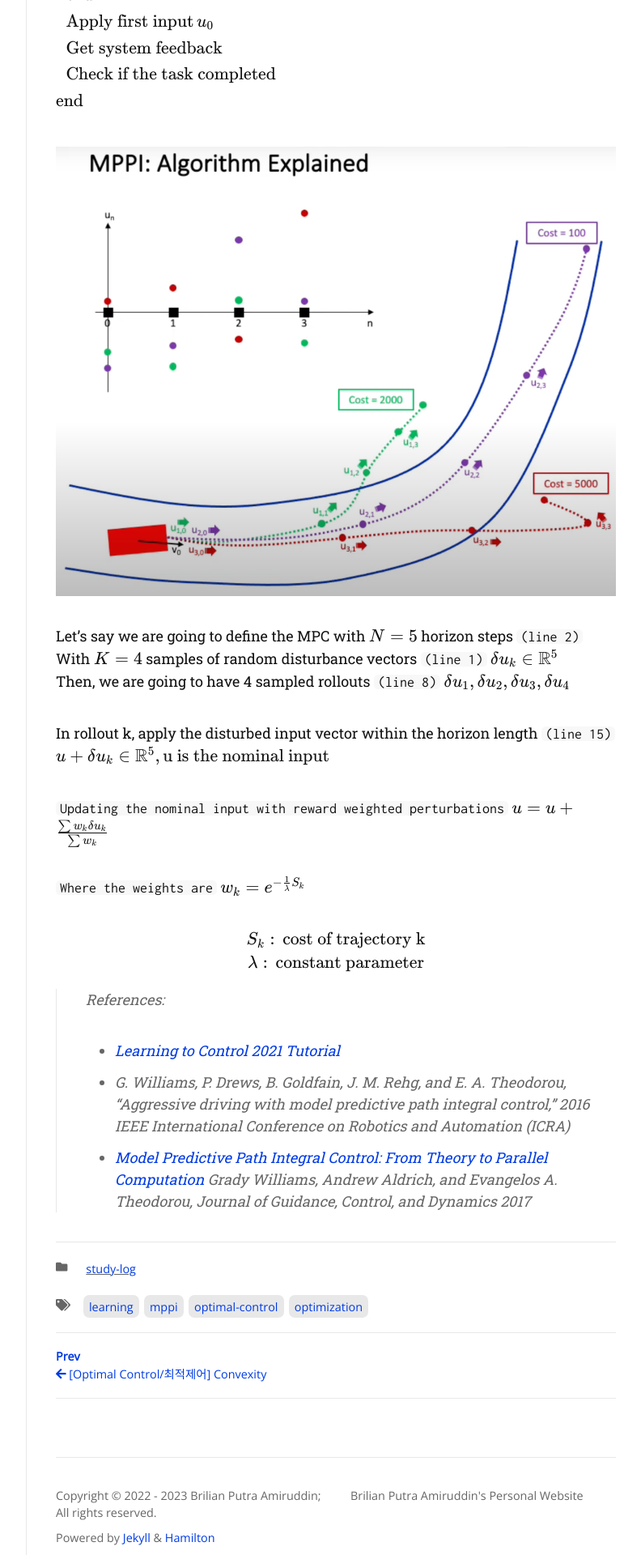
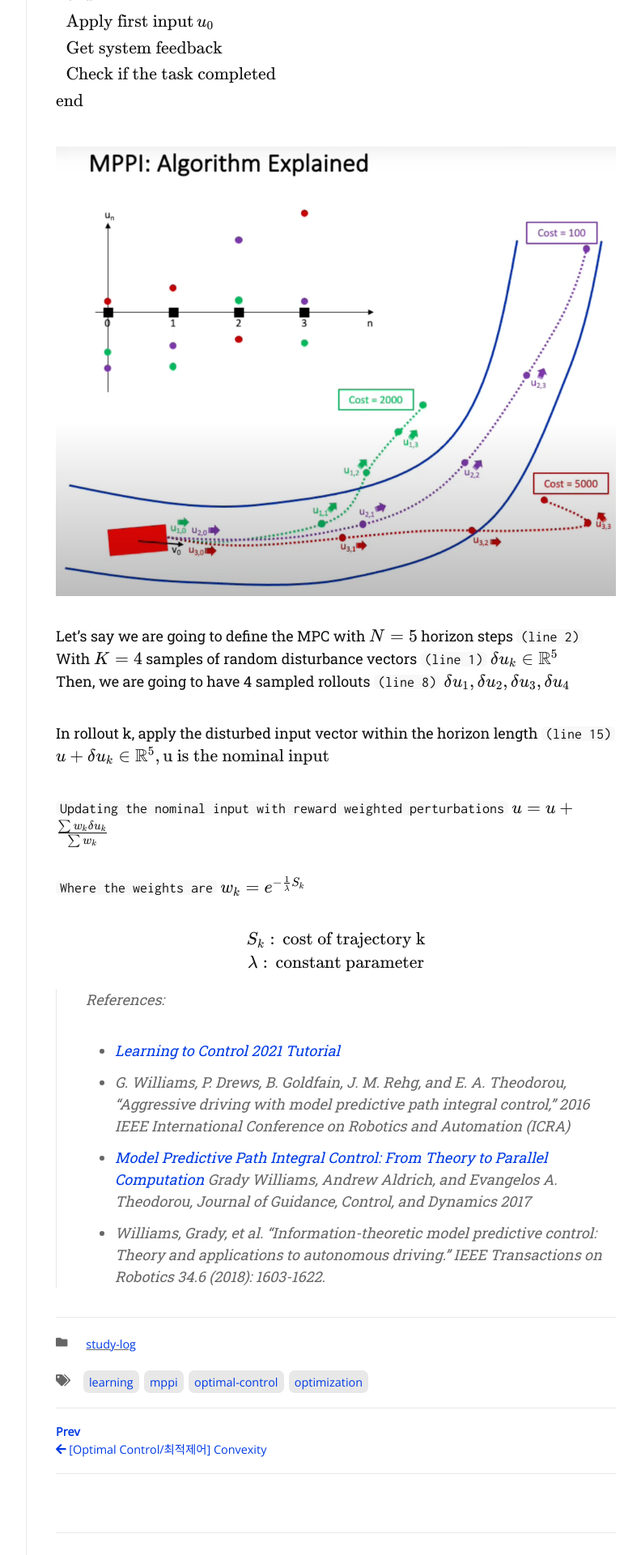
Before and after one commit to brilianputraa/brilianamiruddin.github.io, a Jekyll site: the page built from _posts/2023-08-03-mppi.md, in a window 1280 px wide. Shown: the part 3080-5000 px from the top of the page at 81% size, without its empty margins (357-1149 px from the left). Built offline with Jekyll 4.4.1, drawn with Linux system fonts in a browser that asks for light colours; nearby versions of some CDN libraries; some web fonts are replaced.

Commit message:
Update 2023-08-03-mppi.md

```diff
--- a/_posts/2023-08-03-mppi.md
+++ b/_posts/2023-08-03-mppi.md
@@ -72,3 +72,4 @@ $$S_k: \text{\, cost of trajectory k}  \\  \lambda: \,  \text{constant parameter
 -   [Learning to Control 2021 Tutorial](https://www.youtube.com/watch?v=19QLyMuQ_BE)
 -   G. Williams, P. Drews, B. Goldfain, J. M. Rehg, and E. A. Theodorou, "Aggressive driving with model predictive path integral control," 2016 IEEE International Conference on Robotics and Automation (ICRA)
 -   [Model Predictive Path Integral Control: From Theory to Parallel Computation](https://arc.aiaa.org/doi/abs/10.2514/1.G001921) Grady Williams, Andrew Aldrich, and Evangelos A. Theodorou, Journal of Guidance, Control, and Dynamics 2017
+-   Williams, Grady, et al. "Information-theoretic model predictive control: Theory and applications to autonomous driving." IEEE Transactions on Robotics 34.6 (2018): 1603-1622.
```
